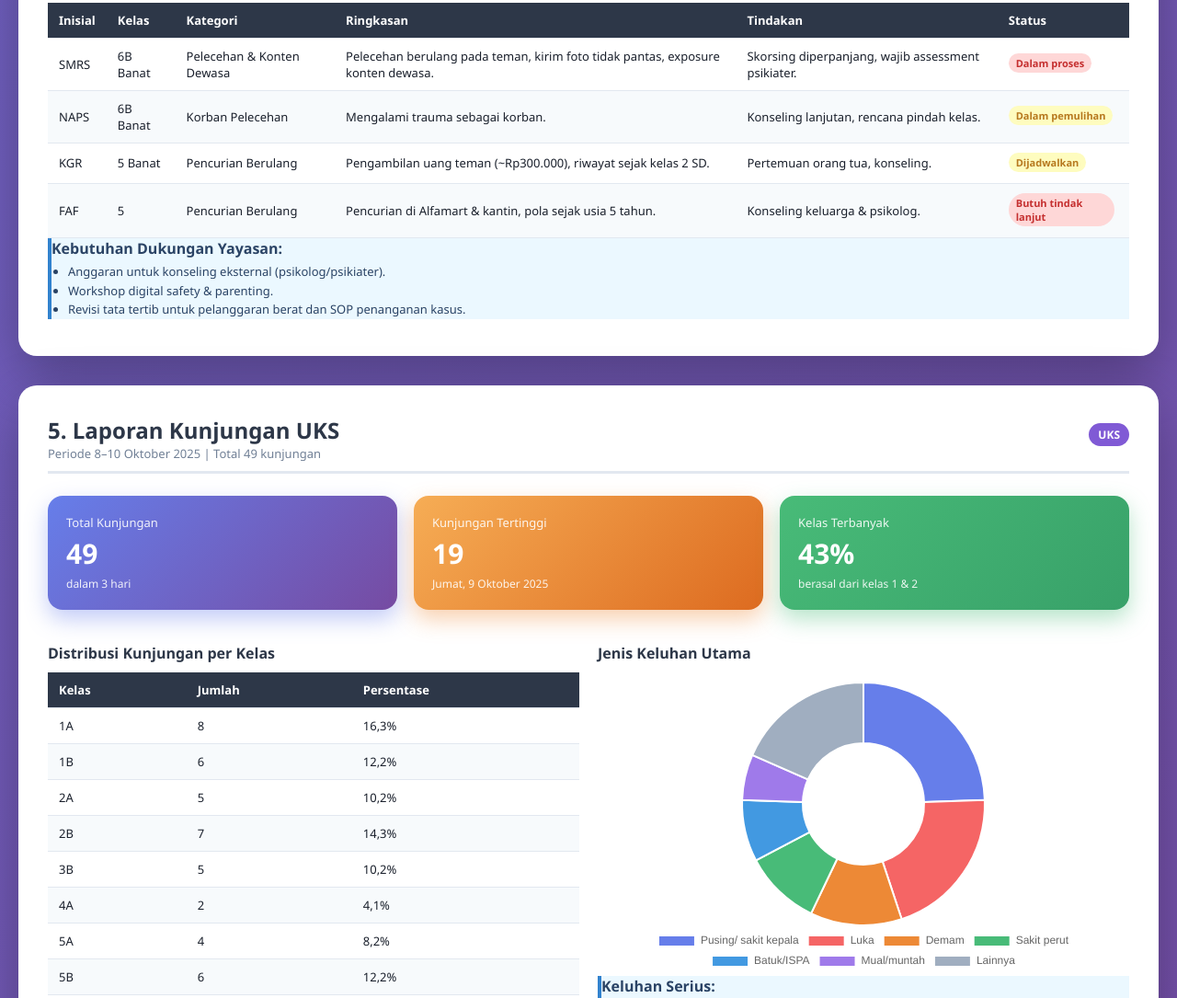
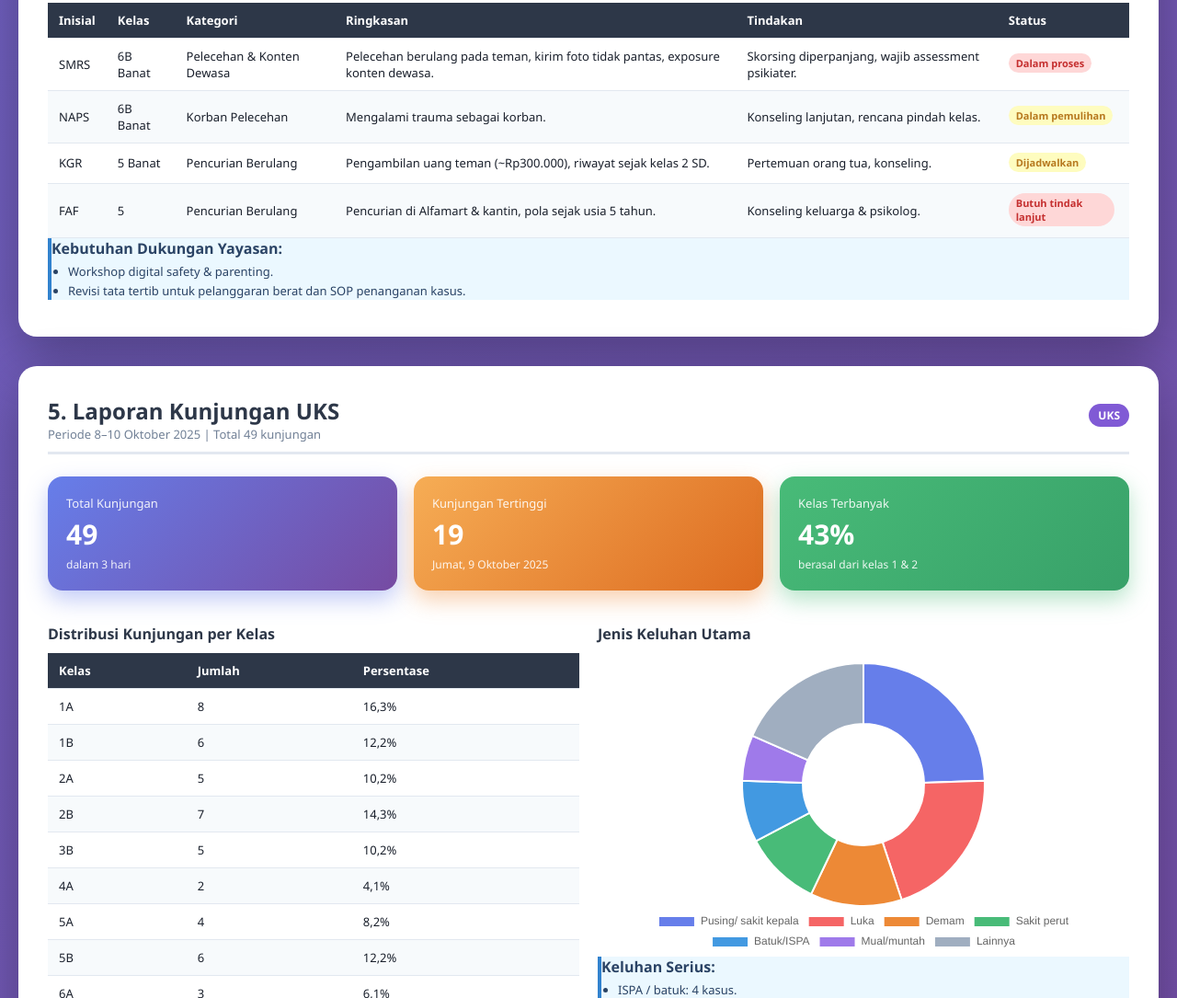
Before and after one commit to baemoonstar/Laporan-Kesiswaan, a plain HTML site: page index.html in a window 1280 px wide. Shown: the part 4757-5842 px from the top of the page at 92% size. Drawn offline with nearby package versions, Linux system fonts and the light colour scheme.

Commit message:
Update index.html

```diff
--- a/index.html
+++ b/index.html
@@ -698,7 +698,6 @@
         <div class="note-info">
           <strong>Kebutuhan Dukungan Yayasan:</strong>
           <ul>
-            <li>Anggaran untuk konseling eksternal (psikolog/psikiater).</li>
             <li>Workshop digital safety &amp; parenting.</li>
             <li>Revisi tata tertib untuk pelanggaran berat dan SOP penanganan kasus.</li>
           </ul>
```
